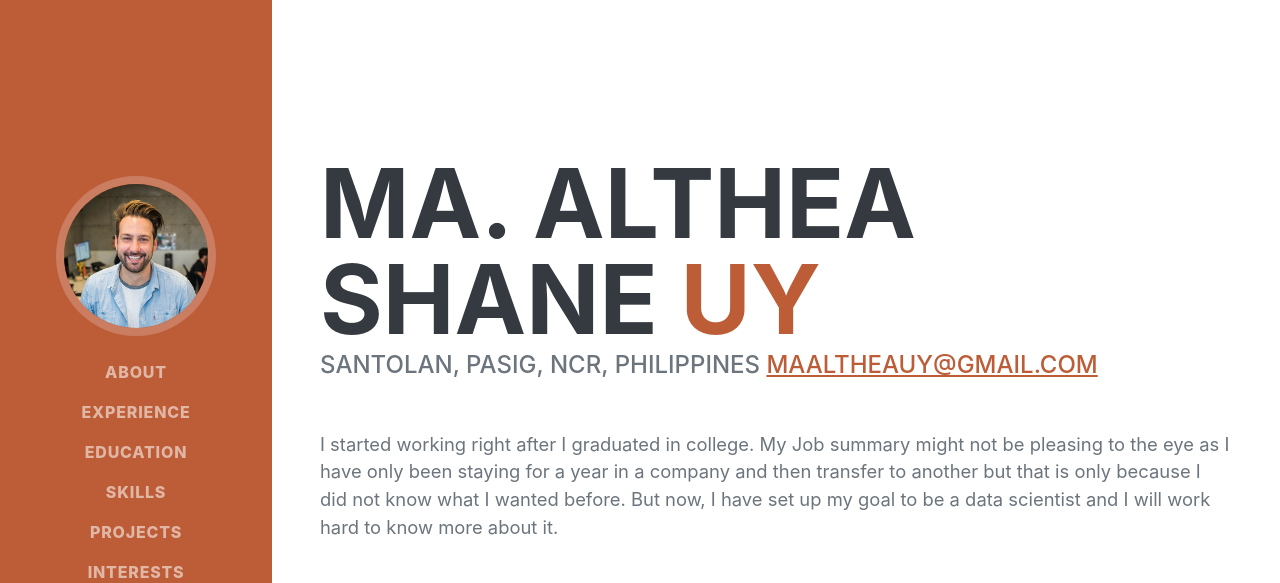
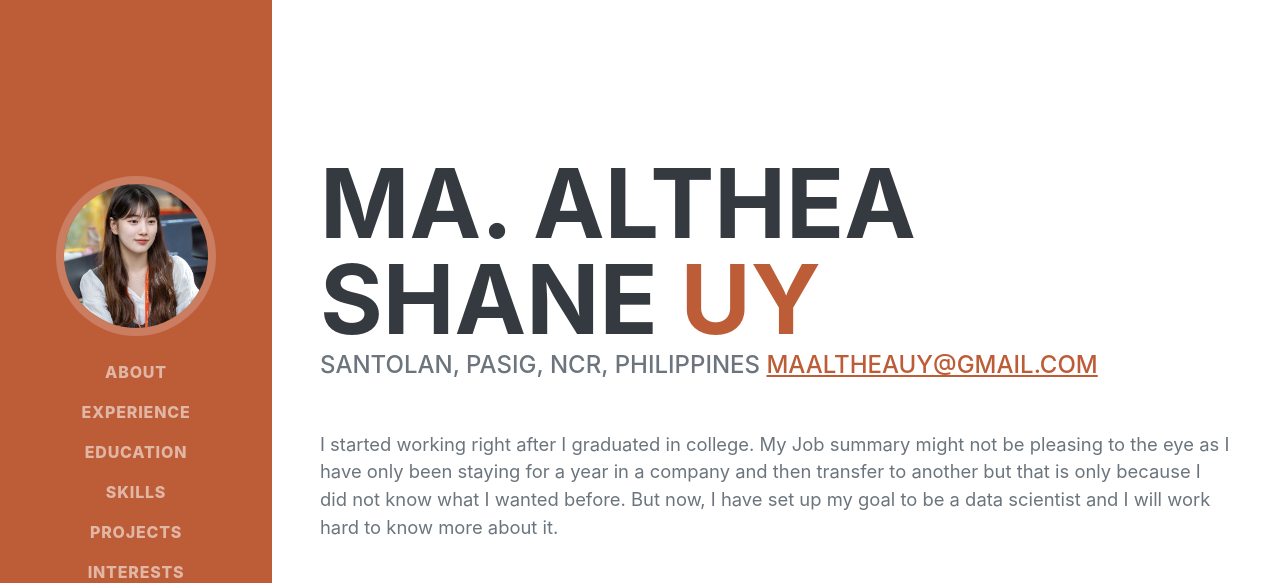
Before and after one commit to hiergabion03/ma-althea-portfolio, a plain HTML site: page index.html in a window 1280 px wide. Shown: the top 583 px of the page. Drawn offline with nearby package versions, Linux system fonts and the light colour scheme; a web font is replaced by a local one.

Commit message:
add profile picture

```diff
--- a/index.html
+++ b/index.html
@@ -24,7 +24,7 @@
         <a class="navbar-brand js-scroll-trigger" href="#page-top">
             <span class="d-block d-lg-none">MA. ALTHEA SHANE UY</span>
             <span class="d-none d-lg-block"><img class="img-fluid img-profile rounded-circle mx-auto mb-2"
-                    src="assets/img/profile.jpg" alt="..." /></span>
+                    src="assets/img/suzystartup.jpg" alt="..." /></span>
         </a>
         <button class="navbar-toggler" type="button" data-bs-toggle="collapse" data-bs-target="#navbarResponsive"
             aria-controls="navbarResponsive" aria-expanded="false" aria-label="Toggle navigation"><span
```
Also changed, not shown: assets/img/suzystartup.jpg (added).
